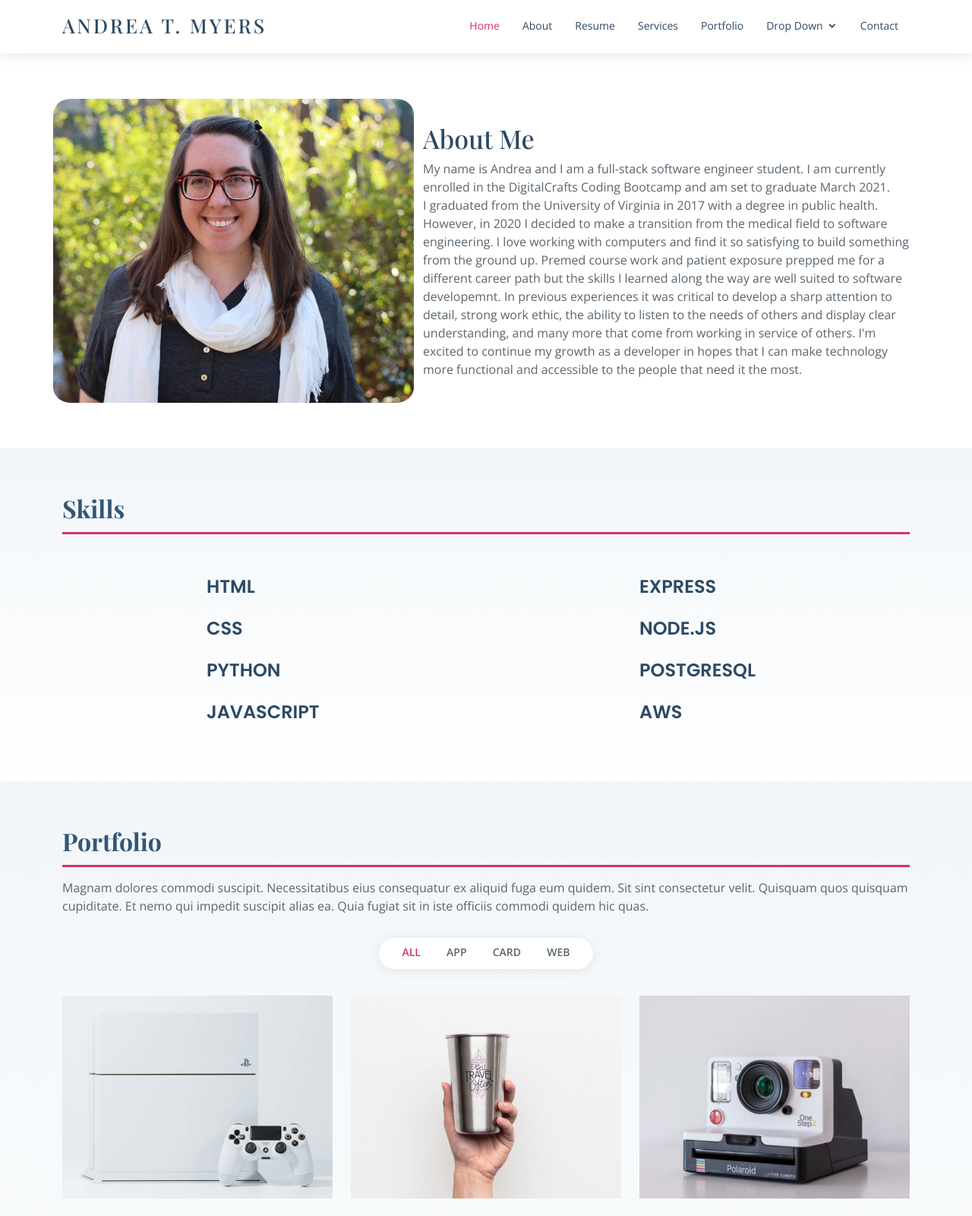
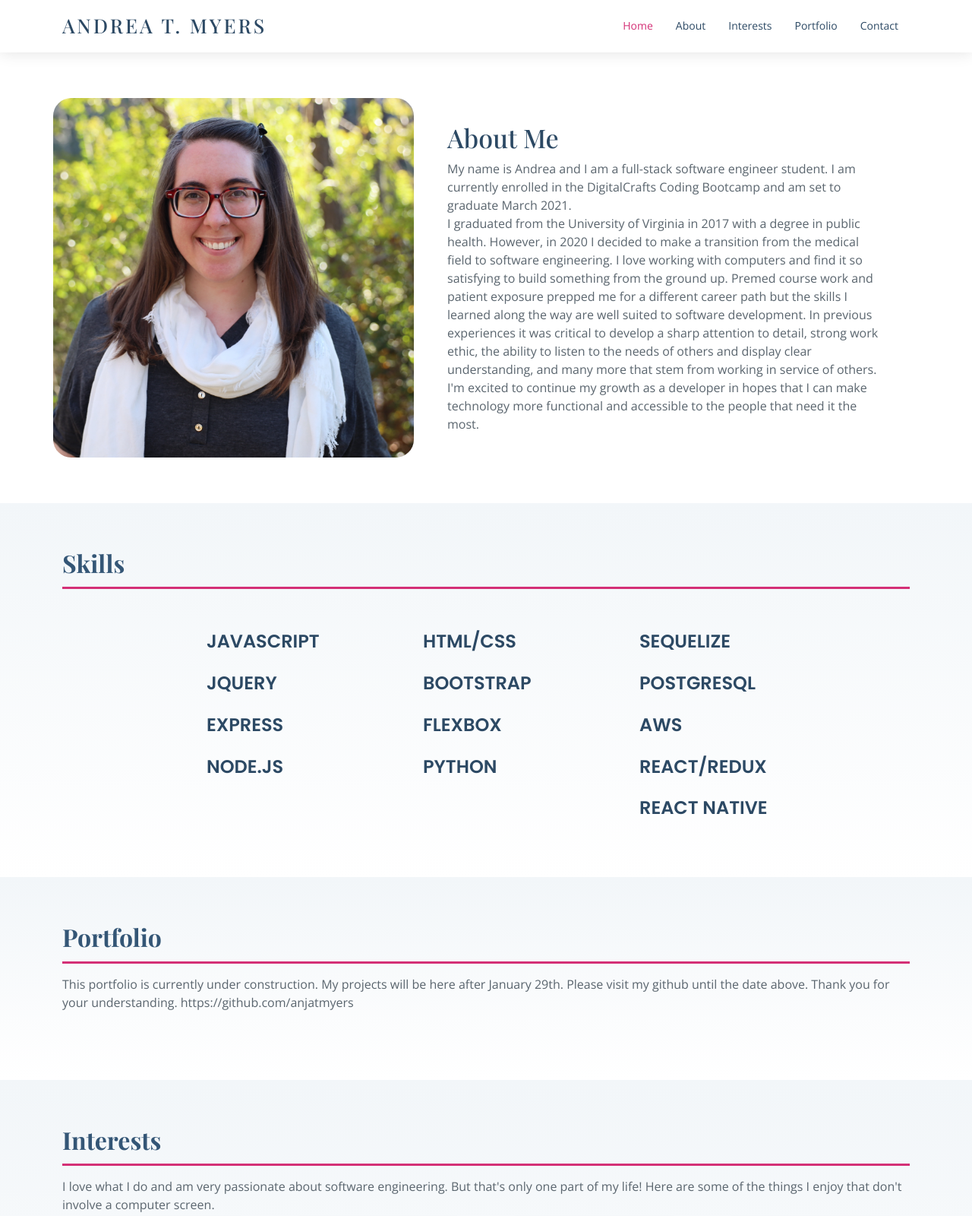
Before and after one commit to anjatmyers/portfolio2021, a plain HTML site: page index.html in a window 1280 px wide. Shown: the part 602-2202 px from the top of the page at 76% size. Drawn offline with nearby package versions, Linux system fonts and the light colour scheme; a web font is replaced by a local one.

Commit message:
portfolio without projects

```diff
--- a/index.html
+++ b/index.html
@@ -57,10 +57,10 @@
         <ul>
           <li class="active"><a href="index.html">Home</a></li>
           <li><a href="#about">About</a></li>
-          <li><a href="#resume">Resume</a></li>
-          <li><a href="#services">Services</a></li>
+          <!-- <li><a href="#resume">Resume</a></li> -->
+          <li><a href="#interests">Interests</a></li>
           <li><a href="#portfolio">Portfolio</a></li>
-          <li class="drop-down"><a href="">Drop Down</a>
+          <!-- <li class="drop-down"><a href="">Drop Down</a>
             <ul>
               <li><a href="#">Drop Down 1</a></li>
               <li class="drop-down"><a href="#">Drop Down 2</a>
@@ -76,7 +76,7 @@
               <li><a href="#">Drop Down 4</a></li>
               <li><a href="#">Drop Down 5</a></li>
             </ul>
-          </li>
+          </li> -->
           <li><a href="#contact">Contact</a></li>
 
         </ul>
@@ -94,11 +94,11 @@
         <div class="row no-gutters">
           <div class="image col-xl-5 d-flex align-items-stretch justify-content-center justify-content-lg-start mr-4"></div>
           <div class="col-xl-7 pl-0 pl-lg-5 pr-lg-1 d-flex align-items-stretch">
-            <div class="content d-flex flex-column justify-content-center">
+            <div class="content d-flex flex-column justify-content-center m-3 p-3">
               <h3>About Me</h3>
               <p>
                 My name is Andrea and I am a full-stack software engineer student. I am currently enrolled in the DigitalCrafts Coding Bootcamp and am set to graduate March 2021. <br>
-                I graduated from the University of Virginia in 2017 with a degree in public health. However, in 2020 I decided to make a transition from the medical field to software engineering. I love working with computers and find it so satisfying to build something from the ground up. Premed course work and patient exposure prepped me for a different career path but the skills I learned along the way are well suited to software developemnt. In previous experiences it was critical to develop a sharp attention to detail, strong work ethic, the ability to listen to the needs of others and display clear understanding, and many more that come from working in service of others. I'm excited to continue my growth as a developer in hopes that I can make technology more functional and accessible to the people that need it the most.
+                I graduated from the University of Virginia in 2017 with a degree in public health. However, in 2020 I decided to make a transition from the medical field to software engineering. I love working with computers and find it so satisfying to build something from the ground up. Premed course work and patient exposure prepped me for a different career path but the skills I learned along the way are well suited to software development. In previous experiences it was critical to develop a sharp attention to detail, strong work ethic, the ability to listen to the needs of others and display clear understanding, and many more that stem from working in service of others. I'm excited to continue my growth as a developer in hopes that I can make technology more functional and accessible to the people that need it the most.
               </p>
               <!-- <div class="row">
                 <div class="col-md-6 d-md-flex align-items-md-stretch">
@@ -151,21 +151,27 @@
 
         <div class="row skills-content">
 
-          <div class="col-lg-4 offset-2">
+          <div class="col-lg-3 offset-2">
 
-            <h4 class="skillsEdited">HTML</h4>
-            <h4 class="skillsEdited">CSS</h4>
-            <h4 class="skillsEdited">Python</h4>
-            <h4 class="skillsEdited">Javascript</h4>
-
-
-          </div>
-
-          <div class="col-lg-4 offset-2">
+            <h4 class="skillsEdited">JavaScript</h4>
+            <h4 class="skillsEdited">jQuery</h4>
             <h4 class="skillsEdited">Express</h4>
             <h4 class="skillsEdited">Node.js</h4>
+           </div>
+          <div class="col-lg-3 ">
+            <h4 class="skillsEdited">HTML/CSS</h4>
+            <h4 class="skillsEdited">Bootstrap</h4>
+            <h4 class="skillsEdited">Flexbox</h4>
+            <h4 class="skillsEdited">Python</h4>
+
+           </div>
+
+          <div class="col-lg-3 ">
+            <h4 class="skillsEdited">Sequelize</h4>
             <h4 class="skillsEdited">PostgreSQL</h4>
             <h4 class="skillsEdited">AWS</h4>
+            <h4 class="skillsEdited">React/Redux</h4>
+            <h4 class="skillsEdited">React Native</h4>
           </div>
 
         </div>
@@ -179,10 +185,10 @@
 
         <div class="section-title">
           <h2>Portfolio</h2>
-          <p>Magnam dolores commodi suscipit. Necessitatibus eius consequatur ex aliquid fuga eum quidem. Sit sint consectetur velit. Quisquam quos quisquam cupiditate. Et nemo qui impedit suscipit alias ea. Quia fugiat sit in iste officiis commodi quidem hic quas.</p>
+          <p>This portfolio is currently under construction. My projects will be here after January 29th. Please visit my github until the date above. Thank you for your understanding.  https://github.com/anjatmyers </p>
         </div>
 
-        <div class="row">
+        <!-- <div class="row">
           <div class="col-lg-12 d-flex justify-content-center">
             <ul id="portfolio-flters">
               <li data-filter="*" class="filter-active">All</li>
@@ -321,7 +327,7 @@
             </div>
           </div>
 
-        </div>
+        </div> -->
 
       </div>
     </section>
@@ -401,7 +407,7 @@
     <!-- End Resume Section -->
 
     <!-- ======= Services Section ======= -->
-    <section id="services" class="services section-bg">
+    <section id="interests" class="services section-bg">
       <div class="container">
 
         <div class="section-title">
@@ -562,8 +568,12 @@
 
             </div>
           </div>
-
-          <div class="col-lg-5 col-md-8">
+          <!-- photo above footer -->
+          <div class="col-lg-5 col-md-8 pb-3">
+            <img src="assets/img/closeup2.jpeg" alt="andrea myers" style="height: 300px; border-radius: 50%;">
+          </div>
+<!-- message section below -->
+          <!-- <div class="col-lg-5 col-md-8">
             <form action="forms/contact.php" method="post" role="form" class="php-email-form">
               <div class="form-group">
                 <input type="text" name="name" class="form-control" id="name" placeholder="Your Name" data-rule="minlen:4" data-msg="Please enter at least 4 chars" />
@@ -593,9 +603,12 @@
         </div>
 
       </div>
-    </section><!-- End Contact Section -->
+       </section>
+      <! end message section -->
+    <!-- </main> -->
+    <!-- End Contact Section -->
 
-  </main><!-- End #main -->
+  <!-- End #main -->
 
   <!-- ======= Footer ======= -->
   <footer id="footer">
```
Also changed, not shown: assets/img/closeup2.jpeg, 2 other files.
